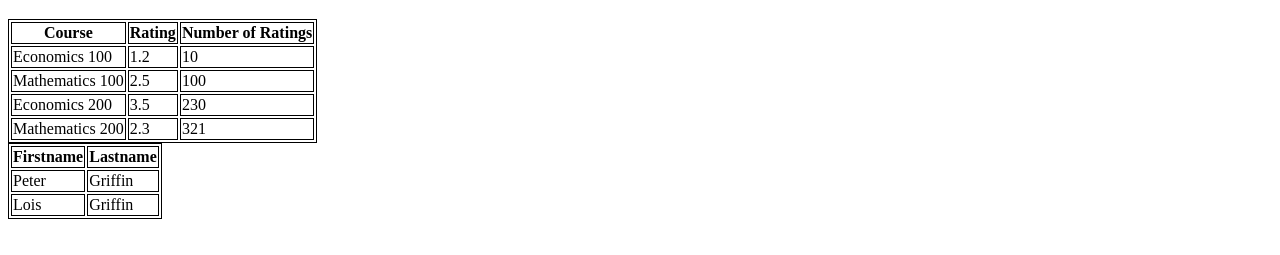
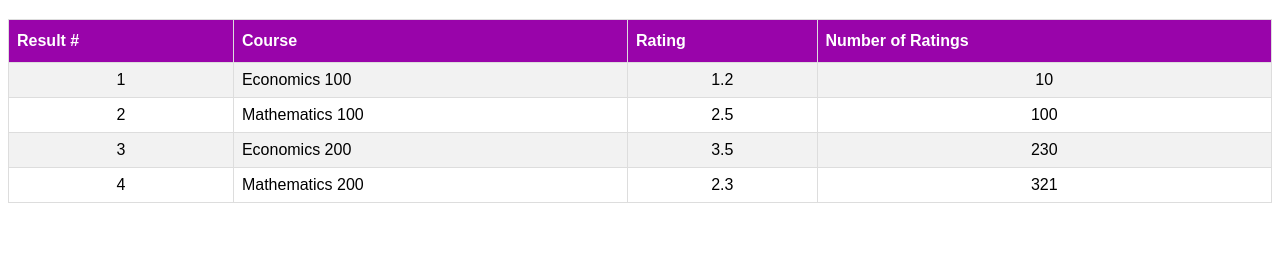
Before and after one commit to Ali-Jedari/BRIDG3, a plain HTML site: page Task1/main.html in a window 1280 px wide. Shown: the part 61-316 px from the top of the page. Drawn offline with Linux system fonts and the light colour scheme.

Commit message:
Added Styles and cleaned up code

```diff
--- a/Task1/code.js
+++ b/Task1/code.js
@@ -14,9 +14,10 @@ class Course {
 }
 
 function post_table(course_list) {
-    add_header_row("Course", "Rating", "Number of Ratings")
+    add_header_row("Result #", "Course", "Rating", "Number of Ratings")
     for(let i = 0; i < course_list.length; i++) {
-        add_row(course_list[i].name,
+        add_row(i+1,
+                course_list[i].name,
                 course_list[i].rating,
                 course_list[i].num_ratings)
     }
@@ -45,12 +46,20 @@ function add_header_row() {
     table.appendChild(new_row)
 }
 
+function main() {
+    console.log("Program Start")
+    //TODO: Get courses from csv file
+    //TODO: Convert csv into JSON
+    //TODO: Write courses to csv file?
     course_list = []
     course_list.push(new Course("Economics 100", 1.2, 10))
     course_list.push(new Course("Mathematics 100", 2.5, 100))
     course_list.push(new Course("Economics 200", 3.5, 230))
     course_list.push(new Course("Mathematics 200", 2.3, 321))
 
-console.log("Test")
+
     console.log(course_list)
     post_table(course_list)
+}
+
+main()
--- a/Task1/main.html
+++ b/Task1/main.html
@@ -7,22 +7,8 @@
     <title>CourseRat3r2000</title>
 </head>
 <body>
-    <h1 id="headerr">CourseRat3r2000</h1>
+    <h1>CourseRat3r2000</h1>
     <table id="course-table"></table>
-    <table>
-        <tr>
-          <th>Firstname</th>
-          <th>Lastname</th>
-        </tr>
-        <tr>
-          <td>Peter</td>
-          <td>Griffin</td>
-        </tr>
-        <tr>
-          <td>Lois</td>
-          <td>Griffin</td>
-        </tr>
-      </table>
       <script src="code.js"></script>
 </body>
 </html>
--- a/Task1/style.css
+++ b/Task1/style.css
@@ -1,3 +1,33 @@
 table, th, td {
     border: 1px solid;
   }
+
+#course-table {
+    width: 100%;
+    border-collapse: collapse;
+    font-family: Arial, Helvetica, sans-serif;
+}
+
+#course-table td, #course-table th {
+    border: 1px solid #ddd;
+    padding: 8px;
+}
+
+#course-table tr:nth-child(even){background-color: #f2f2f2;}
+
+#course-table tr td:nth-child(1){
+    text-align: center;
+}
+
+#course-table tr td:nth-child(n+3){
+    text-align: center;
+}
+
+#course-table tr:hover {background-color: #ddd;}
+#course-table th {
+    padding-top: 12px;
+    padding-bottom: 12px;
+    text-align: left;
+    background-color: #9904aa;
+    color: white;
+  }
```
Lines whose indentation alone changed are shown as unchanged.
